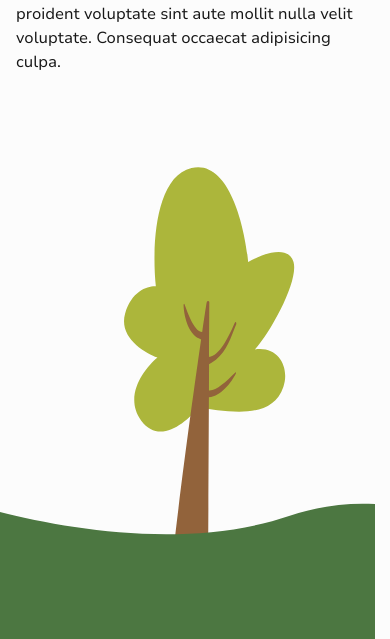
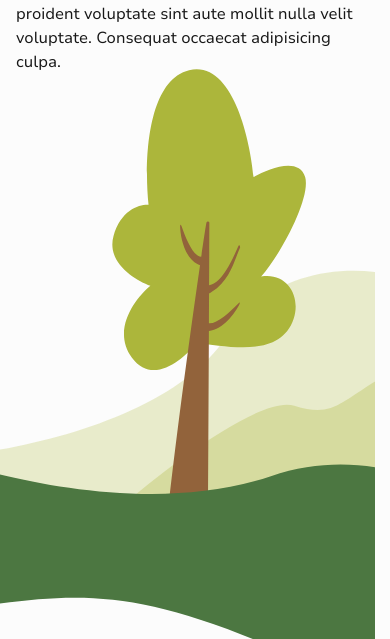
Before and after one commit to green-ecolution/project-website, a React (Vite) app: page / in a window 390 px wide. Shown: the part 255-894 px from the top of the page. Built offline with nearby package versions, Linux system fonts and the light colour scheme.

Commit message:
feat: add background

```diff
--- a/src/tsx/components/sections/HomepageDevider.tsx
+++ b/src/tsx/components/sections/HomepageDevider.tsx
@@ -1,10 +1,18 @@
 function HomepageDevider() {
     return (
-        <figure className="overflow-hidden absolute -left-[50%] -z-10 -bottom-80 sm:-bottom-80 sm:-left-[20%] md:-left-[10%] 2xl:left-auto">
-            <svg className="w-[140%] sm:block sm:w-[140%] md:w-[120%] 2xl:w-screen" aria-hidden="true" width="1704" height="586" viewBox="0 0 1704 586" fill="none" xmlns="http://www.w3.org/2000/svg">
-                <path d="M1031.72 76.1851C706.589 186.685 283.923 32.185 283.923 32.185C283.923 32.185 38.9638 -57.8149 9.92366 63.1851C-26.0765 213.185 45.7064 407.588 238.265 386C546 351.5 655.924 301.185 1024.92 456.685C1282.92 565.409 1404.11 583.147 1475.42 585.685C1615.92 590.685 1710.41 504.185 1702.92 415.685C1695.43 327.185 1605.42 233.685 1564.92 198.185C1524.42 162.685 1303.54 -16.1987 1031.72 76.1851Z" fill="#4C7741"/>
-            </svg>
-        </figure>
+        <div>
+            <figure aria-hidden="true" className="overflow-hidden absolute -left-[50%] -z-10 -bottom-96 sm:-left-[20%] md:-left-[10%] lg:-bottom-80 2xl:left-auto">
+                <svg aria-hidden="true" className="w-[140%] sm:block sm:w-[140%] md:w-[120%] 2xl:w-screen" width="1774" height="973" viewBox="0 0 1774 973" fill="none" xmlns="http://www.w3.org/2000/svg">
+                    <path d="M1031.42 463.293C706.291 573.793 283.625 419.293 283.625 419.293C283.625 419.293 38.6662 329.293 9.62605 450.293C-26.3741 600.293 45.4088 794.696 237.967 773.108C545.702 738.608 655.626 688.293 1024.62 843.793C1282.62 952.517 1403.81 970.255 1475.12 972.793C1615.62 977.793 1710.11 891.293 1702.62 802.793C1695.13 714.293 1605.12 620.793 1564.62 585.293C1524.12 549.793 1303.24 370.909 1031.42 463.293Z" fill="#4C7741"/>
+                </svg>
+            </figure>
+            <figure className="overflow-hidden absolute -left-[50%] -z-50 -bottom-96 sm:-left-[20%] md:-left-[10%] lg:-bottom-80 2xl:left-auto">
+                <svg aria-hidden="true" className="w-[140%] sm:block sm:w-[140%] md:w-[120%] 2xl:w-screen" width="1774" height="973" viewBox="0 0 1774 973" fill="none" xmlns="http://www.w3.org/2000/svg">
+                    <path d="M930.302 149.578C781.802 381.078 254.501 449.984 114.501 416.484L243.768 629.878C598.056 669.547 1324.28 759.146 1394.86 800.183C1483.09 851.479 1692.38 759.146 1762.15 586.789C1817.96 448.904 1646.17 237.863 1553.3 149.578C1416.3 -17.4224 1076.49 -78.3149 930.302 149.578Z" fill="#ACB63B" fillOpacity="0.25"/>
+                    <path d="M1308.3 225.623C1405.1 173.223 1466.35 267.578 1534.39 324.15C1613.42 389.856 1655.45 488.299 1620.57 633.982C1609.38 680.694 1458.47 796.079 1411.28 759.145C1373.52 729.598 915.896 596.819 691.802 534.123C791.135 447.623 1008.7 280.623 1084.3 304.623C1178.8 334.623 1187.3 291.123 1308.3 225.623Z" fill="#ACB63B" fillOpacity="0.3"/>
+                </svg>
+            </figure>
+        </div>
     );
 }
 
--- a/src/tsx/components/sections/HomepageHero.tsx
+++ b/src/tsx/components/sections/HomepageHero.tsx
@@ -1,8 +1,8 @@
 function HompageHero() {
-
+    const classes = 'before:hidden before:absolute before:-bottom-40  before:-z-50 before:w-full before:h-full before:bg-background-hero-mobile before:bg-no-repeat before:bg-cover before:bg-[center_bottom_-5rem] sm:before:bg-[center_bottom_-10rem]';
 
     return (
-    <section className="overflow-hidden relative mx-auto w-screen h-screen max-w-screen-3xl before:hidden before:absolute before:w-full before:h-full before:-z-10 before:bg-background-hero-mobile before:bg-no-repeat before:bg-contain before:bg-[center_bottom_-5rem]">
+        <section className="overflow-hidden relative mx-auto w-screen h-screen max-w-screen-3xl before:hidden before:bg-background-light-dot before:bg-cover before:w-4/5 before:h-[100vh] before:max-h-[45rem] before:absolute before:-right-4 before:-top-16 before:-z-50 before:bg-no-repeat sm:before:-right-10 lg:before:max-h-[55rem] xl:before:w-[70rem] 2xl:before:right-[10%] 2xl:before:bg-contain">
             <article className="max-w-208 mx-auto px-4 pt-28 mb-8 md:px-6 lg:mb-14 lg:pt-36 lg:max-w-screen-lg xl:max-w-screen-xl xl:pt-44">
                 <div className="max-w-[30rem] 2xl:max-w-[40rem]">
                     <h1 className="font-lato font-bold text-2xl mb-6 lg:text-4xl xl:text-5xl">
@@ -15,24 +15,24 @@ function HompageHero() {
                 </div>
             </article>
 
-        <figure aria-hidden="true" className="absolute bottom-0 right-[5%] -z-20 xs:bottom-16 md:right-96 lg:right-[30rem] xl:bottom-32 2xl:right-[40rem] 3xl:right-[40%]">
-            <svg className="h-[50vh] md:min-h-96 md:h-[60vh]" width="324" height="801" viewBox="0 0 324 801" fill="none" xmlns="http://www.w3.org/2000/svg">
+            <figure aria-hidden="true" className="absolute bottom-10 right-[5%] -z-20 xs:bottom-16 md:right-96 lg:right-[28rem] xl:bottom-32 2xl:right-[40rem] 3xl:right-[40%]">
+                <svg className="h-[65vh] max-h-[30rem] md:max-h-none md:min-h-96 md:h-[60vh]" width="324" height="801" viewBox="0 0 324 801" fill="none" xmlns="http://www.w3.org/2000/svg">
                     <path d="M33.4181 481.664C67.8564 528.402 119.514 484.739 141.038 457.065C192.285 462.19 280.993 483.713 303.268 416.887C315.618 379.838 293.139 339.044 249.066 346.218C281.864 309.32 332.293 214.768 322.454 180.329C312.614 145.891 260.957 165.98 236.358 180.329C230.208 113.707 200.075 -15.2312 128.738 1.98791C57.4018 19.2071 53.9169 158.805 61.0916 226.452C46.7423 225.427 14.9689 234.446 2.66948 278.724C-9.62992 323.002 38.5428 352.521 64.1665 361.745C39.5677 382.244 -1.02025 434.927 33.4181 481.664Z" fill="#ACB63B"/>
-                <path fill-rule="evenodd" clip-rule="evenodd" d="M149.048 313.324C154.096 278.662 157.415 257.124 157.799 256.224C159.405 252.464 162.616 255.123 162.616 256.224C162.616 263.842 162.442 304.665 162.184 360.812C181.536 358.337 198.371 324.751 210.49 296.729C212.641 291.756 213.928 294.723 213.928 297.894C212.066 302.005 210.279 306.679 208.37 311.675L208.37 311.675C200.722 331.679 191.101 356.847 166.81 371.741C165.135 372.768 163.574 373.694 162.12 374.524C162.048 390.231 161.969 406.94 161.887 424.306C174.559 425.798 194.908 407.238 210.957 391.133C213.944 388.136 213.707 390.65 212.626 392.949C205.378 407.198 185.396 435.187 161.827 437.162C161.076 595.762 160.06 800.421 160.06 800.421H87.1445C98.9718 671.755 130.321 442.985 147.016 327.336C145.86 326.858 144.607 326.304 143.254 325.667C120.898 315.161 114.273 279.398 113.756 262.829C113.756 260.288 114.611 257.912 116.039 261.895C124.281 284.879 135.806 312.537 149.048 313.324Z" fill="#92633B"/>
+                    <path fillRule="evenodd" clipRule="evenodd" d="M149.048 313.324C154.096 278.662 157.415 257.124 157.799 256.224C159.405 252.464 162.616 255.123 162.616 256.224C162.616 263.842 162.442 304.665 162.184 360.812C181.536 358.337 198.371 324.751 210.49 296.729C212.641 291.756 213.928 294.723 213.928 297.894C212.066 302.005 210.279 306.679 208.37 311.675L208.37 311.675C200.722 331.679 191.101 356.847 166.81 371.741C165.135 372.768 163.574 373.694 162.12 374.524C162.048 390.231 161.969 406.94 161.887 424.306C174.559 425.798 194.908 407.238 210.957 391.133C213.944 388.136 213.707 390.65 212.626 392.949C205.378 407.198 185.396 435.187 161.827 437.162C161.076 595.762 160.06 800.421 160.06 800.421H87.1445C98.9718 671.755 130.321 442.985 147.016 327.336C145.86 326.858 144.607 326.304 143.254 325.667C120.898 315.161 114.273 279.398 113.756 262.829C113.756 260.288 114.611 257.912 116.039 261.895C124.281 284.879 135.806 312.537 149.048 313.324Z" fill="#92633B"/>
                 </svg>
             </figure>
 
             <figure aria-hidden="true" className="hidden absolute right-64 -z-10 bottom-28 lg:block xl:bottom-48 2xl:right-[28rem] 2xl:bottom-28 3xl:right-[30%]">
                 <svg className="h-[40vh] md:min-h-96" aria-hidden="true" width="312" height="800" viewBox="0 0 312 800" fill="none" xmlns="http://www.w3.org/2000/svg">
                     <path d="M257.804 386.319C327.581 539.829 238.698 535.012 185.534 513.414C168.09 535.011 120.242 567.74 68.4077 525.874C16.5731 484.007 51.7941 415.393 75.8839 386.319C20.062 374.357 52.6248 328.171 75.8839 306.573C52.6248 309.065 5.10962 298.599 1.12234 236.796C-2.86493 174.993 44.3179 161.204 68.4077 162.034C32.6883 119.669 -21.3061 28.9588 48.4713 5.03508C118.249 -18.8886 152.307 48.2307 160.614 84.7808C176.563 64.8444 200.486 68.1671 210.455 72.3205C295.184 92.257 245.343 234.304 257.804 236.796C270.264 239.288 297.676 236.796 310.137 306.573C320.105 362.395 279.401 382.996 257.804 386.319Z" fill="#99BB6B"/>
-                <path fill-rule="evenodd" clip-rule="evenodd" d="M164.059 319.373C157.538 263.377 152.941 226.439 152.639 225.23C151.651 221.279 149.675 224.073 149.675 225.23C149.675 235.218 151.369 299.83 153.652 382.374C146.069 378.808 132.248 360.124 122.842 338.064C121.088 333.952 120.039 336.405 120.039 339.027C120.658 355.704 128.404 391.217 154.225 403.037C158.931 572.154 165.598 800 165.598 800H210.455C205.784 713.183 193.009 582.364 180.65 467.449C204.815 452.755 212.268 417.574 212.897 400.537C212.897 397.696 211.767 395.038 209.879 399.493C200.412 421.827 186.794 440.966 178.386 446.53C173.735 403.811 169.218 363.903 165.3 330.063C181.891 323.871 186.825 303.591 187.213 294.158C187.213 292.701 186.567 291.338 185.488 293.623C178.952 307.46 168.954 318.906 164.927 318.573C164.642 318.832 164.352 319.099 164.059 319.373Z" fill="#92633B"/>
+                    <path fillRule="evenodd" clipRule="evenodd" d="M164.059 319.373C157.538 263.377 152.941 226.439 152.639 225.23C151.651 221.279 149.675 224.073 149.675 225.23C149.675 235.218 151.369 299.83 153.652 382.374C146.069 378.808 132.248 360.124 122.842 338.064C121.088 333.952 120.039 336.405 120.039 339.027C120.658 355.704 128.404 391.217 154.225 403.037C158.931 572.154 165.598 800 165.598 800H210.455C205.784 713.183 193.009 582.364 180.65 467.449C204.815 452.755 212.268 417.574 212.897 400.537C212.897 397.696 211.767 395.038 209.879 399.493C200.412 421.827 186.794 440.966 178.386 446.53C173.735 403.811 169.218 363.903 165.3 330.063C181.891 323.871 186.825 303.591 187.213 294.158C187.213 292.701 186.567 291.338 185.488 293.623C178.952 307.46 168.954 318.906 164.927 318.573C164.642 318.832 164.352 319.099 164.059 319.373Z" fill="#92633B"/>
                 </svg>
             </figure>
 
             <figure aria-hidden="true" className="hidden absolute -right-20 -z-30 bottom-16 md:block lg:bottom-32 xl:bottom-48 2xl:right-28 2xl:bottom-28 3xl:right-[12%]">
                 <svg className="h-[55vh] md:min-h-96" width="736" height="801" viewBox="0 0 736 801" fill="none" xmlns="http://www.w3.org/2000/svg">
                     <path d="M646.186 374.152C736.103 527.012 510.428 562.802 408.83 559.276C372.908 559.276 281.227 555.441 201.888 540.103C102.715 520.929 -48.6902 339.772 16.7644 208.202C69.128 102.946 208.941 151.783 260.07 227.375C231.861 146.273 247.376 -12.4924 535.111 1.25964C822.847 15.0117 744.037 254.042 646.186 374.152Z" fill="#659858"/>
-                <path fill-rule="evenodd" clip-rule="evenodd" d="M391.502 338.253L391.502 338.256V338.256C390.255 355.927 388.89 375.255 387.429 395.771C386.545 394.425 385.656 393.282 384.804 392.426C380.424 392.826 302.22 326.659 295.112 309.989C293.938 307.237 293.236 308.879 293.236 310.634C293.661 322.083 366.434 416.449 384.804 423.708C385.011 423.79 385.214 423.867 385.413 423.939C376.573 546.912 364.843 701.871 353.955 800.421H445.194C445.194 800.421 433.753 645.989 423.15 498.188C430.903 493.785 440.407 486.761 451.806 476.454C513.955 420.256 533.789 373.313 559.574 307.854C559.574 306.545 559.619 305.34 559.657 304.315C559.824 299.778 559.861 298.768 555.336 307.854C521.817 375.162 474.311 456.8 419.812 451.472C412.025 342.016 405.466 246.176 405.466 233.849C405.466 232.703 401.448 229.935 399.438 233.849C398.781 235.131 395.854 276.602 391.502 338.253Z" fill="#92633B"/>
+                    <path fillRule="evenodd" clipRule="evenodd" d="M391.502 338.253L391.502 338.256V338.256C390.255 355.927 388.89 375.255 387.429 395.771C386.545 394.425 385.656 393.282 384.804 392.426C380.424 392.826 302.22 326.659 295.112 309.989C293.938 307.237 293.236 308.879 293.236 310.634C293.661 322.083 366.434 416.449 384.804 423.708C385.011 423.79 385.214 423.867 385.413 423.939C376.573 546.912 364.843 701.871 353.955 800.421H445.194C445.194 800.421 433.753 645.989 423.15 498.188C430.903 493.785 440.407 486.761 451.806 476.454C513.955 420.256 533.789 373.313 559.574 307.854C559.574 306.545 559.619 305.34 559.657 304.315C559.824 299.778 559.861 298.768 555.336 307.854C521.817 375.162 474.311 456.8 419.812 451.472C412.025 342.016 405.466 246.176 405.466 233.849C405.466 232.703 401.448 229.935 399.438 233.849C398.781 235.131 395.854 276.602 391.502 338.253Z" fill="#92633B"/>
                 </svg>
             </figure>
         </section>
```
Also changed, not shown: public/assets/svg/background/hero-desktop.svg. Lines whose indentation alone changed are shown as unchanged.
